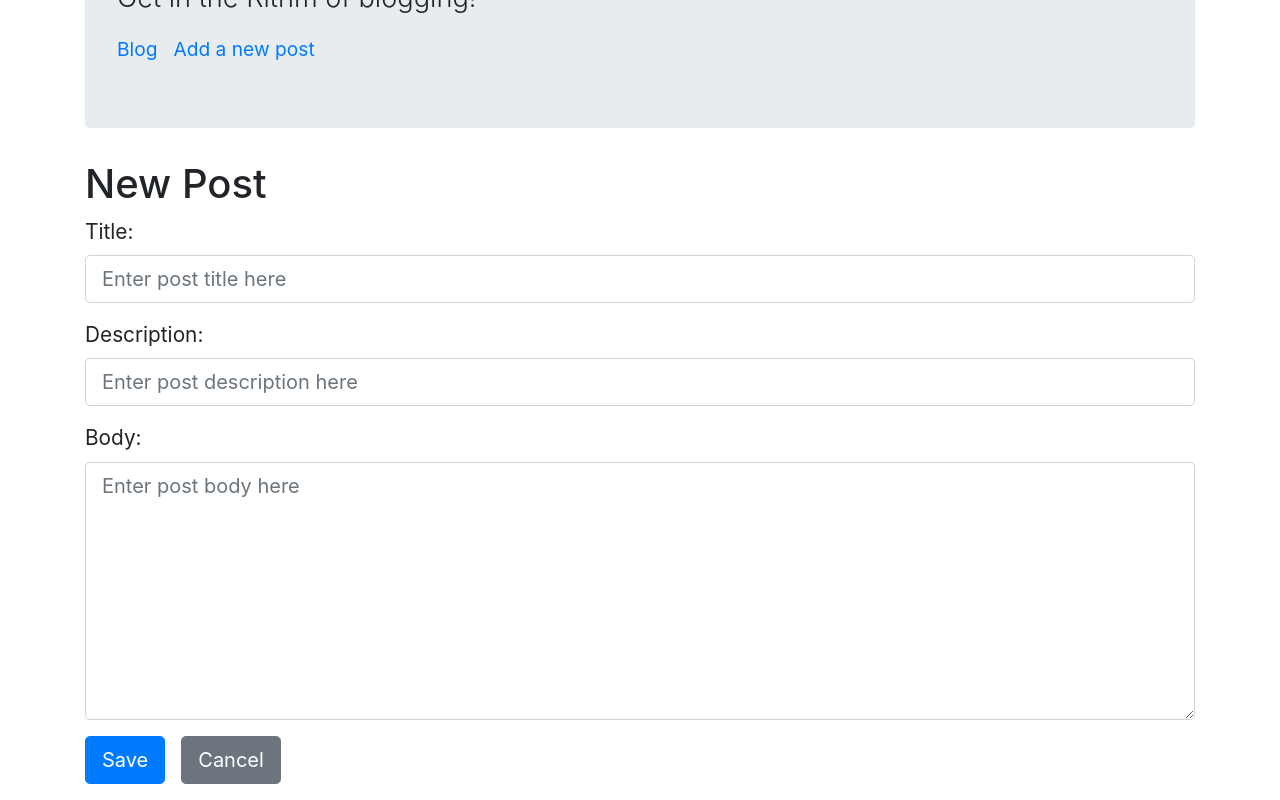
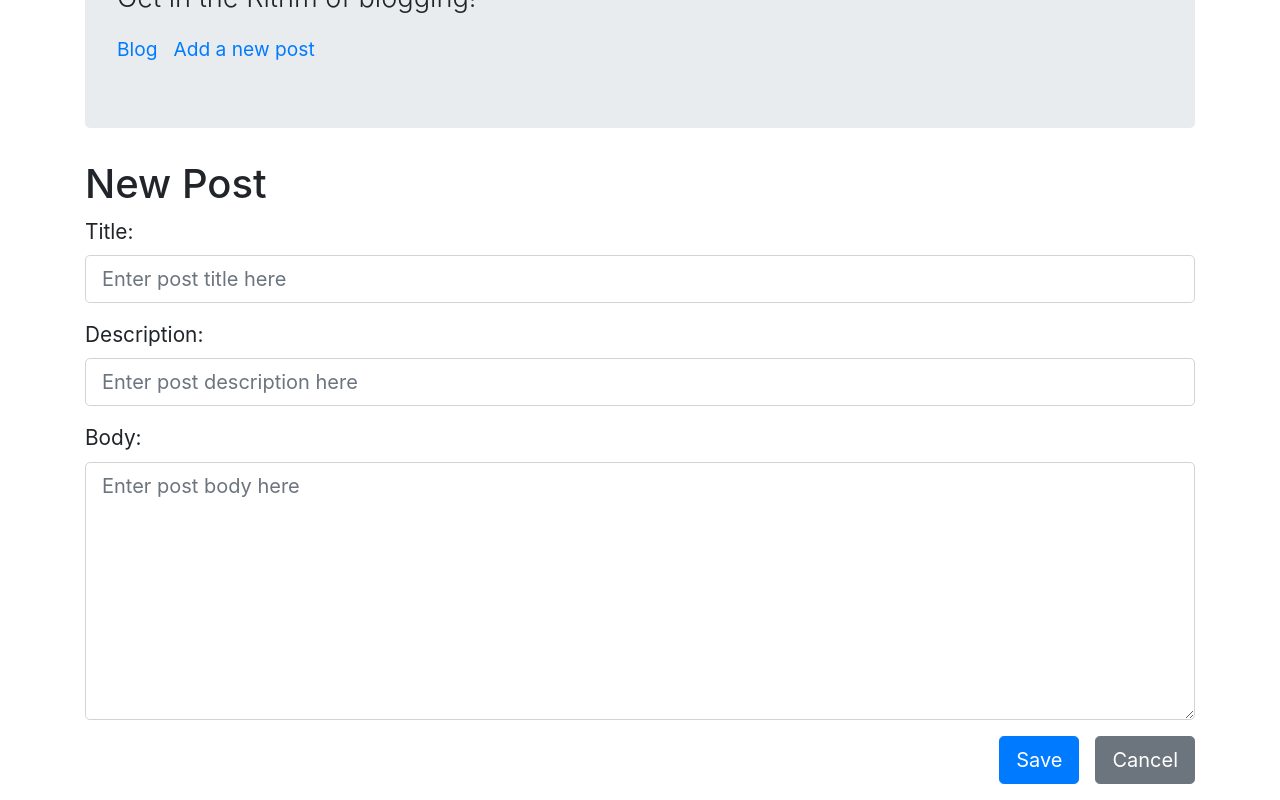
Before and after one commit to akelshareif/react-redux-microblog-FrontendSB, a React (Create React App) app: page /new in a window 1280 px wide. Shown: the part 196-996 px from the top of the page. Built offline with nearby package versions, Linux system fonts and the light colour scheme.

Commit message:
tweaked comments and post form css

```diff
--- a/src/components/Comments/CommentForm.js
+++ b/src/components/Comments/CommentForm.js
@@ -15,7 +15,7 @@ const CommentForm = () => {
     };
 
     return (
-        <Form onSubmit={handleSubmit} className="mt-3">
+        <Form onSubmit={handleSubmit} className="mt-4">
             <Input
                 type="text"
                 name="comment"
--- a/src/components/PostForm/PostForm.js
+++ b/src/components/PostForm/PostForm.js
@@ -67,12 +67,14 @@ const PostForm = () => {
                     value={formData.body}
                 />
             </FormGroup>
+            <div className="text-right">
                 <Button type="submit" size="lg" color="primary" className="mr-3">
                     Save
                 </Button>
                 <Button type="button" tag={Link} to="/" size="lg">
                     Cancel
                 </Button>
+            </div>
         </Form>
     );
 };
```
Lines whose indentation alone changed are shown as unchanged.
